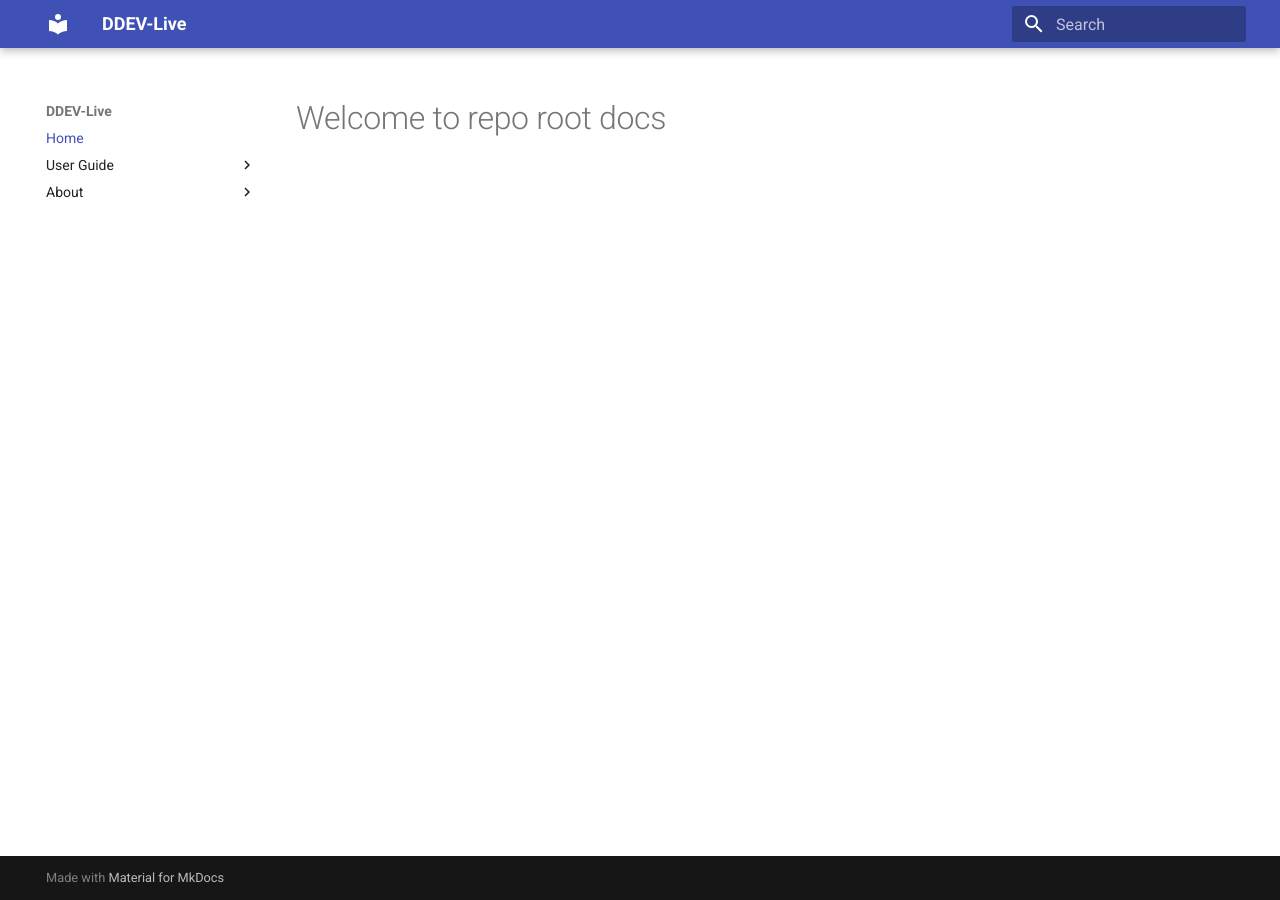
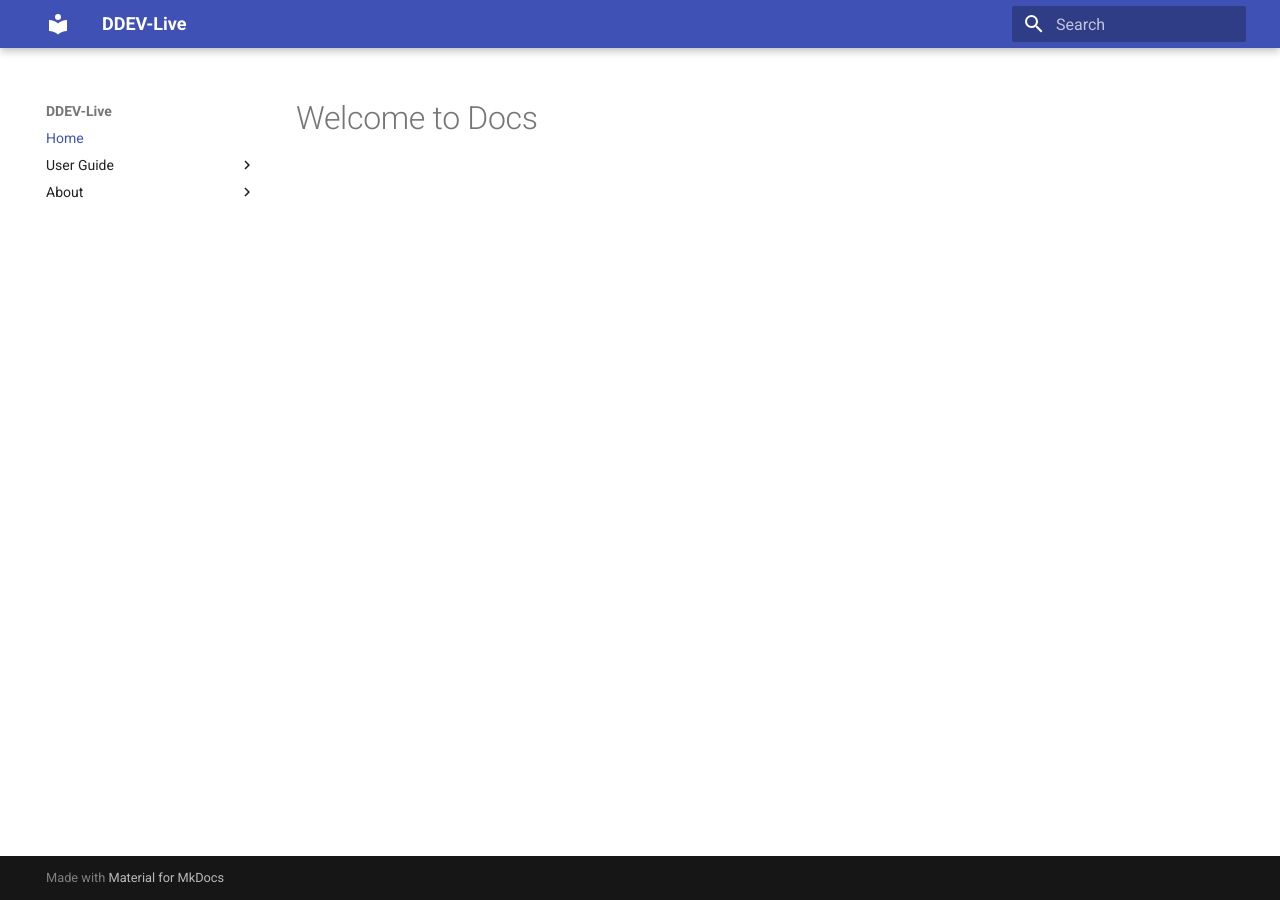
Before and after one commit to fru-io/docs-live, an MkDocs documentation site: the page built from docs/index.md, in a window 1280 px wide. Built offline with MkDocs 1.6.1 and Material for MkDocs 9.7.7, drawn with Linux system fonts in a browser that asks for light colours.

Commit message:
Revert "fixes: 404 maybe"
This reverts commit 264282532bb65fdc4254dc422389f460dc8fdb34.

```diff
--- a/docs/index.md
+++ b/docs/index.md
@@ -1 +1 @@
-# Welcome to repo root docs
+# Welcome to Docs
```
